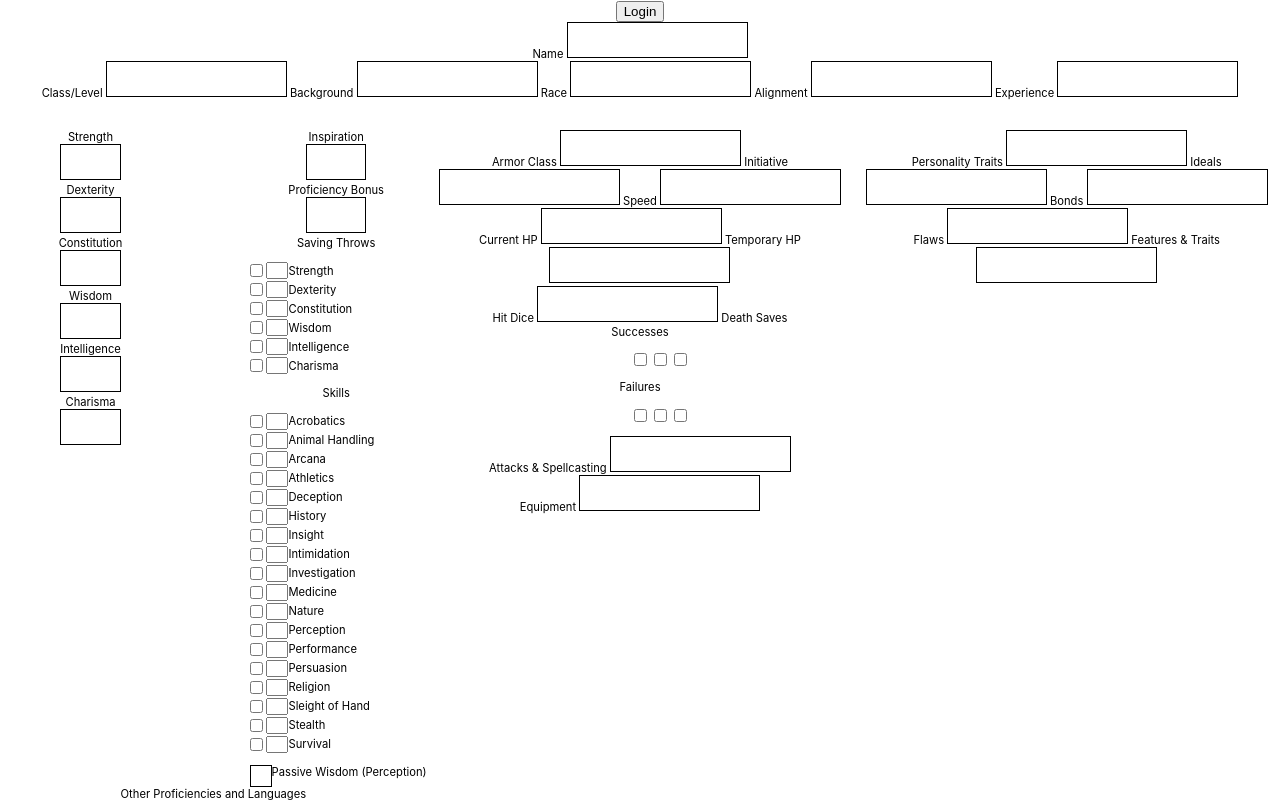
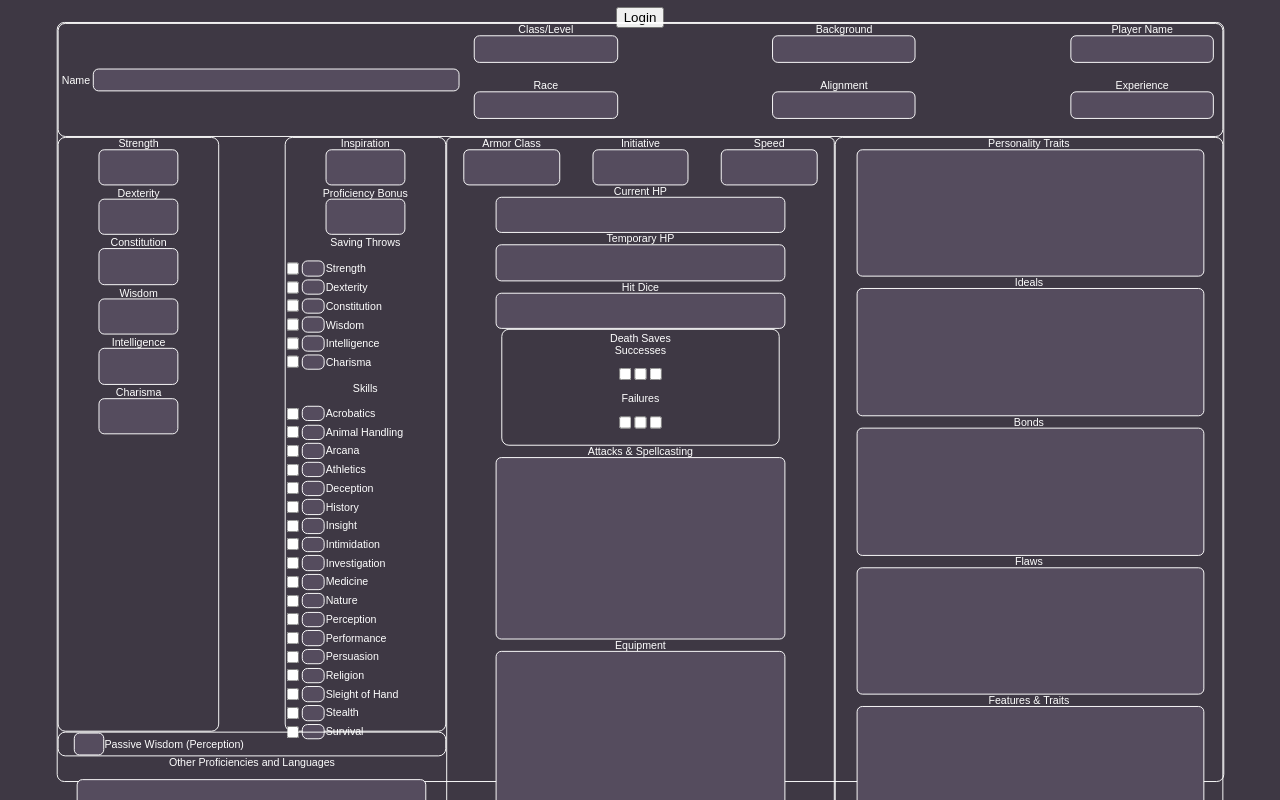
Before and after one commit to TheMooseman/charactersheets, a React (Create React App) app: page / in a window 1280 px wide. Built offline with nearby package versions, Linux system fonts and the light colour scheme; no server answers.

Commit message:
better layout

```diff
--- a/src/App.scss
+++ b/src/App.scss
@@ -3,6 +3,30 @@
   height: 100vh;
   width: 100vw;
   overflow: hidden;
+  background-color: #3e3844;
+  color: white;
+  font: 1.5em 'Calibri Bold', sans-serif;
+
+  & textarea {
+    background-color: #554c5e;
+    border: 1px solid white;
+    border-radius: 6px;
+    color: white;
+    justify-content: center;
+    padding: .2rem;
+    box-sizing: border-box;
+    overflow: hidden;
+  }
+
+  & input {
+    margin: .1rem;
+    background-color: #554c5e;
+    border: 1px solid white;
+    border-radius: 6px;
+    color: white;
+    box-sizing: content-box;
+    padding: .2rem;
+  }
 }
 
 .App-logo {
--- a/src/Components/CharacterCombatInfo.js
+++ b/src/Components/CharacterCombatInfo.js
@@ -4,15 +4,22 @@ import '../Styles/CharPage.scss';
 function CharacterCombatInfo() {
   return (
     <div className='charComInfo'>
-        <div>
+        <div className='acInfo'>
+            <div className='acIn'>
             <label> Armor Class </label>
             <textarea className='charAC' />
+            </div>
 
+            <div className='acIn'>
             <label> Initiative </label>
             <textarea className='charInit' />
+            </div>
 
+            <div className='acIn'>
             <label> Speed </label>
             <textarea className='charSpeed' />
+            </div>
+
         </div>
 
         <div className='charHP'>
@@ -26,9 +33,11 @@ function CharacterCombatInfo() {
         <div className='charHitDice'>
             <label> Hit Dice </label>
             <textarea className='charHit' />
+        </div>
 
-            <label> Death Saves </label>
-            <div>
+        <div className='charSaves'>
+        <label> Death Saves </label>
+            <div className='saveResults'>
                 Successes
                 <ol>
                     <input type='checkbox'/>
--- a/src/Components/CharacterInfo.js
+++ b/src/Components/CharacterInfo.js
@@ -1,25 +1,31 @@
 import React from 'react'
+import LabelText from './LabelText'
 
 function CharacterInfo() {
   return (
     <div className='charInfo'>
+      <div className='charNameDiv'>
         <label> Name </label>
         <textarea className='charName' />
+      </div>
+
         <div className='charData'>
-            <label> Class/Level </label>
-            <textarea className='charInfo' />
+          <div className='data1'>
+            <LabelText name='Class/Level'/>
 
-            <label> Background </label>
-            <textarea className='charInfo'/>
+            <LabelText name='Background'/>
 
-            <label> Race </label>
-            <textarea className='charInfo' />
+            <LabelText name='Player Name'/>
+          </div>
 
-            <label> Alignment </label>
-            <textarea className='charInfo' />
+          <div className='data2'>
+          <LabelText name='Race'/>
 
-            <label> Experience </label>
-            <textarea className='charInfo' />
+          <LabelText name='Alignment' />
+
+          <LabelText name='Experience'/>
+          </div>
+
         </div>
     </div>
   )
--- a/src/Styles/CharPage.scss
+++ b/src/Styles/CharPage.scss
@@ -1,14 +1,21 @@
 .charPage {
-    height: 90%;
-    width: 100%;
+    border: solid white 1px;
+    box-sizing: border-box;
+    border-radius: 8px;
+    align-self: center;
+    height: 100%;
+    width: 96%;
+    margin-top: -2%;
+    margin-left: 2%;
+    margin-right: 2%;
     display: grid;
     grid-template-columns: 1fr 1fr 1fr;
     grid-template-rows: 15% 1fr;
 
+    transform: scale(.95);
     font-size: .7rem;
 
     & textarea {
-        border: solid black 1px;
         resize: none;
     }
 
@@ -30,30 +37,96 @@
     grid-column-end: -1;
     grid-row-start: 1;
     grid-row-end: 2;
+
+    border: solid white 1px;
+    border-radius: 8px;
+
+    display: flex;
+    flex-direction: row;
+
+    & .charNameDiv {
+        display: flex;
+        flex-direction: row;
+        justify-content: center;
+        width: 35%;
+        height: 100%;
+
+        align-items: center;
+        & textarea {
+            margin-left: .2rem;
+            margin-right: .2rem;
+            width: 90%;
+            height: 20%;
+        }
+    }
+
+    & .charData {
+        display: flex;
+        flex-direction: column;
+        justify-content: center;
+        width: 65%;
+        height: 100%;
+
+        & .data1 {
+            display: flex;
+            flex-direction: row;
+            justify-content: space-between;
+            width: 100%;
+            height: 100%;
+        }
+
+        & .data2 {
+            display: flex;
+            flex-direction: row;
+            justify-content: space-between;
+            width: 100%;
+            height: 100%;
+        }
+
+        & textarea {
+            width: 90%;
+            height: 50%;
+        }
+    }
+
+    & textarea {
+        width: 100%;
+        height: 15%;
+    }
 }
 
 .charAttributes {
+    height: 85%;
     width: 100%;
     display: flex;
     flex-direction: row;
     justify-content: space-between;
+
+
 }
 
 .charStats {
     width: 100%;
+
+
+
     display: flex;
     flex-direction: column;
 
     & .charAttr {
-
+        border: solid white 1px;
+        border-radius: 8px;
     }
 
     & .charStSk {
+        border: solid white 1px;
+        border-radius: 8px;
+
         display: block;
         & .listCheckbox {
             height: auto;
             & .listText {
-                height: 1.5ch;
+                height: 1.1ch;
                 width: 2ch;
             }
         }
@@ -61,8 +134,7 @@
 
     & textarea {
         text-align: center;
-        width: 30%;
-        height: 5%;
+        width: 50%;
     }
 
 
@@ -72,7 +144,13 @@
     grid-column-start: 2;
     grid-column-end: 3;
     grid-row-start: 2;
-    grid-row-end: 3;
+    grid-row-end: -1;
+
+    border: solid white 1px;
+    border-radius: 6px;
+    height: 99.5%;
+    display: flex;
+    flex-direction: column;
 }
 
 .charPersInfo {
@@ -80,20 +158,131 @@
     grid-column-end: 4;
     grid-row-start: 2;
     grid-row-end: 3;
+    height: 99.5%;
+    border: solid white 1px;
+    border-radius: 8px;
+
+    display: flex;
+    flex-direction: column;
+
+    & textarea {
+        margin-left: 5.4%;
+        width: 90%;
+        height: 100%;
+    }
 }
 
 .charPas {
+
+    border: solid white 1px;
+    border-radius: 8px;
+
     display: flex;
-    justify-content: flex-end;
+    justify-content: flex-start;
+    align-items: center;
+
 
     & textarea {
-        height: 2ch;
-        width: 2ch;
+
+        margin-left: 4%;
+        height: 3ch;
+        width: 4ch;
     }
 }
 
 .charLang {
+
+    height: 100%;
+    display: flex;
+    flex-direction: column;
+    align-items: center;
+     & textarea {
+        width: 90%;
+        height: 100%;
+     }
+}
+
+.acInfo {
+    display: flex;
+    flex-direction: row;
+    align-items: center;
+    & textarea {
+        width: 10%;
+        height: 100%;
+    }
+
+    & .acIn {
+        display: flex;
+        flex-direction: column;
+        align-items: center;
+        & textarea {
+            width: 75%;
+            height: 100%;
+        }
+    }
+
+
+}
+
+.charHP {
+    display: flex;
+    flex-direction: column;
+    align-items: center;
+    & textarea {
+        width: 75%;
+        height: 100%;
+    }
+}
+
+.charHitDice {
+    display: flex;
+    flex-direction: column;
+    align-items: center;
+    & textarea {
+        width: 75%;
+        height: 100%;
+    }
+}
+
+.charSaves {
+    border: solid white 1px;
+    border-radius: 8px;
+    padding: .2rem;
+    width: 70%;
+    align-self: center;
     display: flex;
     flex-direction: column;
     align-items: center;
 }
+
+.saveResults {
+    display: flex;
+    flex-direction: column;
+    align-items: center;
+
+    & ol {
+        padding: 0;
+    }
+}
+
+.charAttacks {
+    display: flex;
+    flex-direction: column;
+    align-items: center;
+
+    & textarea {
+        width: 75%;
+        height: 12rem;
+    }
+}
+
+.charEquip {
+    display: flex;
+    flex-direction: column;
+    align-items: center;
+
+    & textarea {
+        width: 75%;
+        height: 11.5rem;
+    }
+}
```
